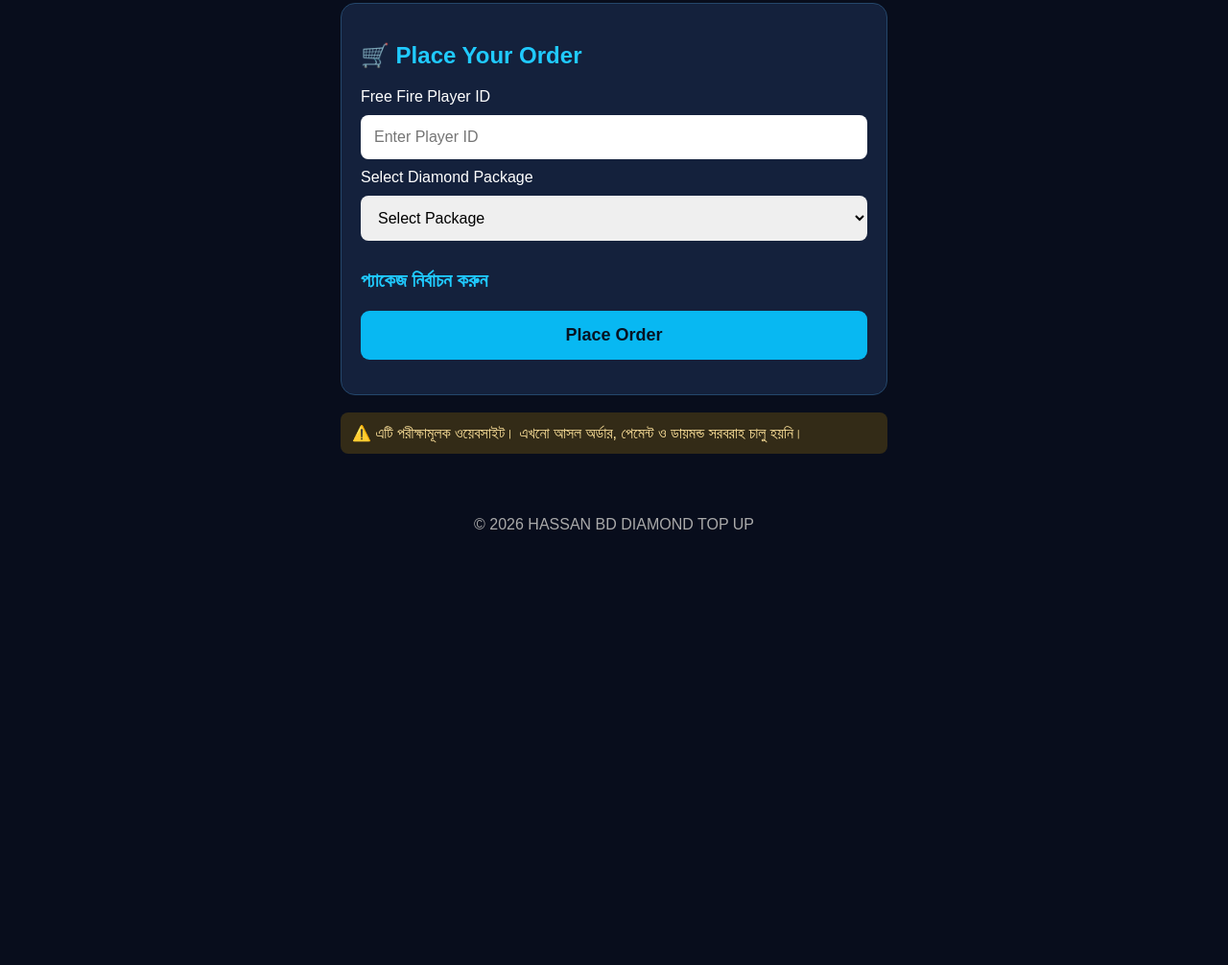
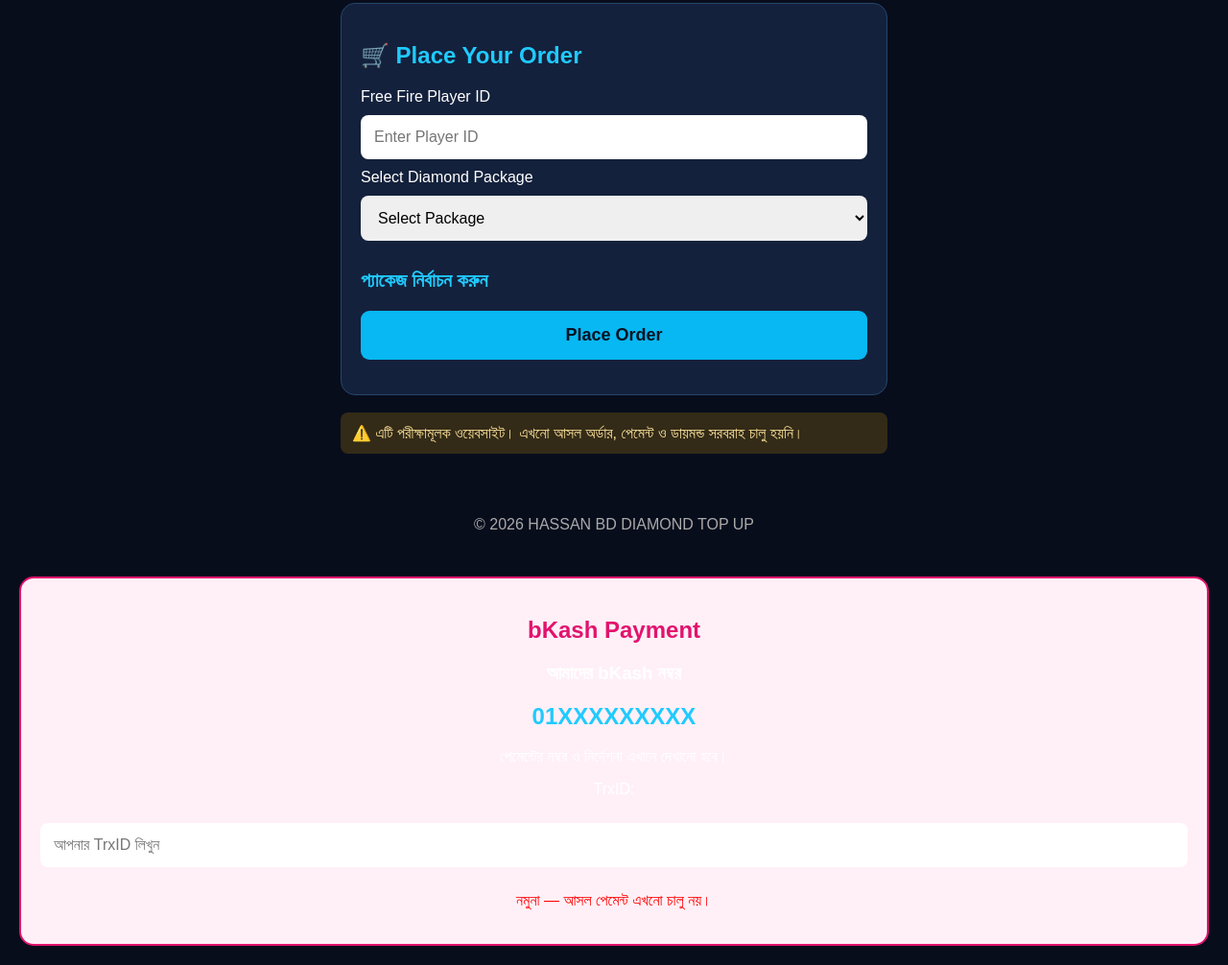
Before and after one commit to mdh205356-hash/hassan-bd-diamond-top-up, a plain HTML site: page index.html in a window 1280 px wide. Shown: the part 600-1606 px from the top of the page at 96% size. Before the commit the page ends 1181 px from the top, so only its background shows below. Drawn offline with Linux system fonts and the light colour scheme.

Commit message:
Update index.html

```diff
--- a/index.html
+++ b/index.html
@@ -209,6 +209,14 @@ document.getElementById("orderForm").addEventListener("submit", function(e){
 
 
 
-
+<section style="background:#fff0f7;padding:20px;margin:20px;border:2px solid #e2136e;border-radius:15px;text-align:center;">
+  <h2 style="color:#e2136e;">bKash Payment</h2>
+  <h3>আমাদের bKash নম্বর</h3>
+  <h2>01XXXXXXXXX</h2>
+  <p>পেমেন্টের নম্বর ও নির্দেশনা এখানে দেখানো হবে।</p>
+  <p>TrxID:</p>
+  <input type="text" placeholder="আপনার TrxID লিখুন">
+  <p style="color:red;">নমুনা — আসল পেমেন্ট এখনো চালু নয়।</p>
+</section>
 </body>
 </html>
```
